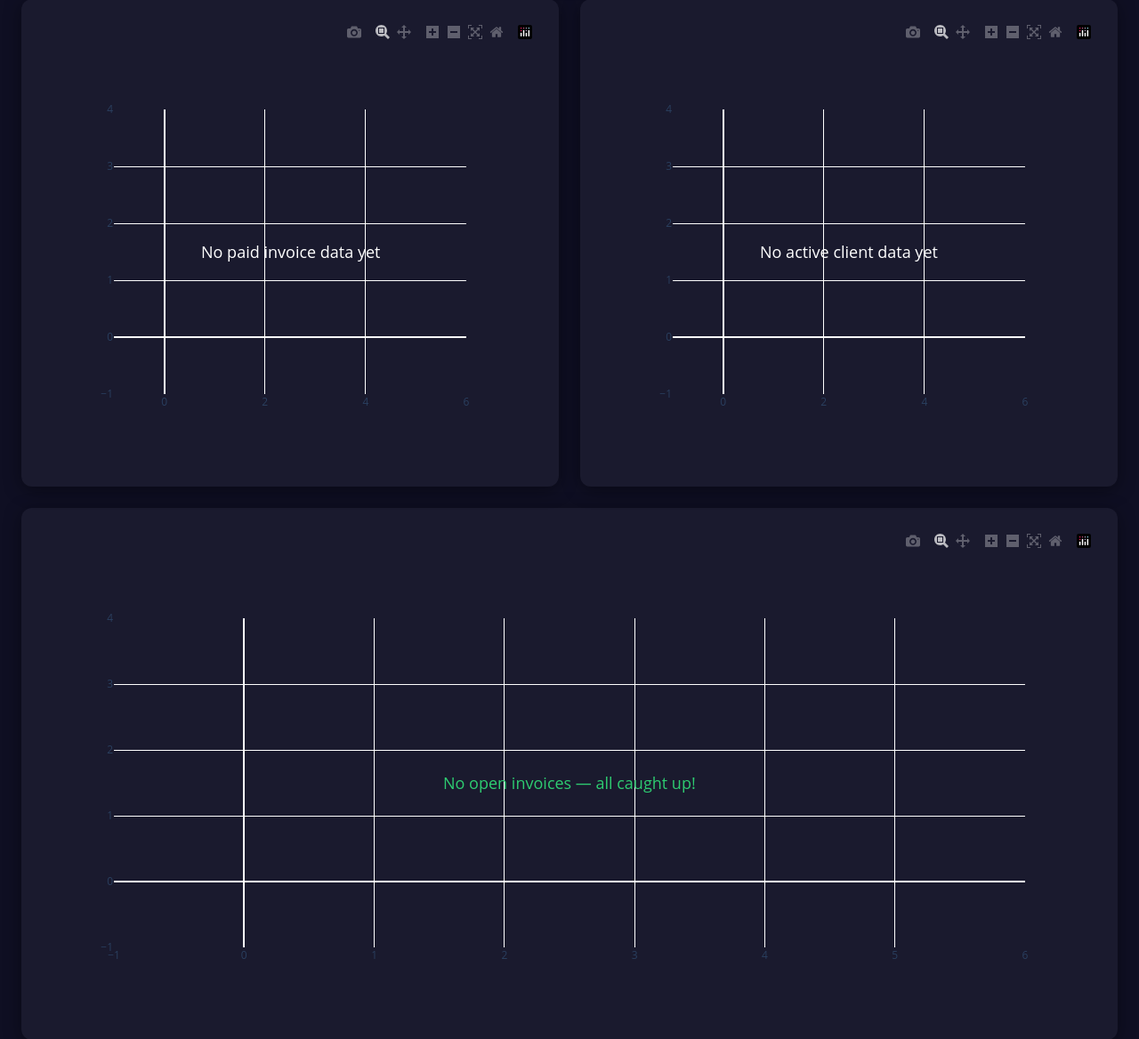
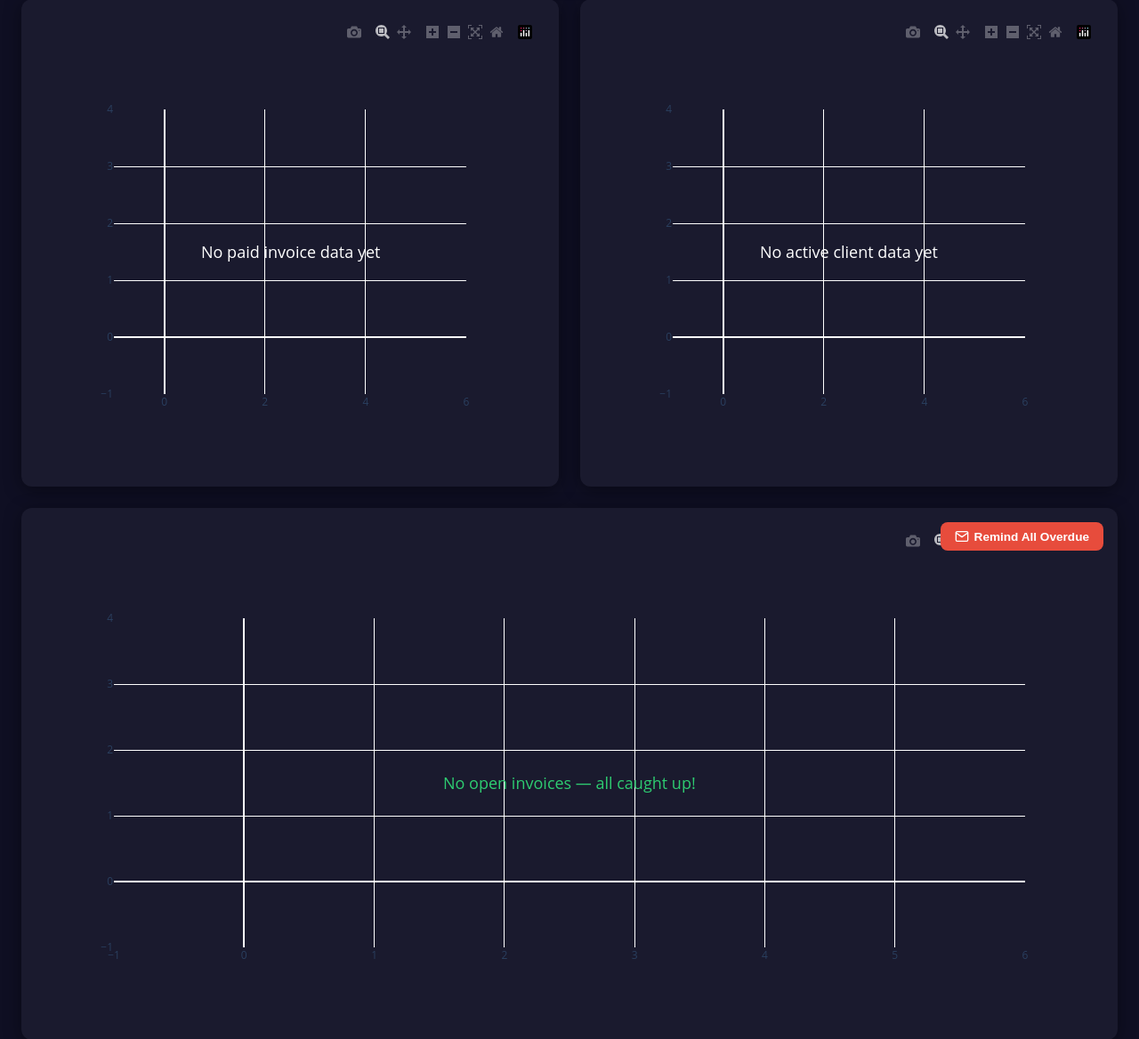
Before and after one commit to afine1995-1995/finance-dashboard, a Flask app: page / in a window 1280 px wide. Shown: the part 2318-3486 px from the top of the page at 89% size. Run offline with Flask 3, Linux system fonts and the light colour scheme; data that the repository does not hold is empty; some libraries are stand-ins or nearby versions.

Commit message:
Add Remind All Overdue button to expected revenue chart
Red button in top-right of the chart sends reminder emails to all
overdue clients at once. Confirms before sending, shows results.

Co-Authored-By: Claude Opus 4.6 <noreply@anthropic.com>

```diff
--- a/web/routes.py
+++ b/web/routes.py
@@ -3,7 +3,7 @@ from datetime import datetime, timezone
 
 from flask import Blueprint, Response, jsonify, render_template, request
 
-from models.queries import get_open_invoices_for_client, mark_email_sent
+from models.queries import get_open_invoices_for_client, get_all_late_invoices, mark_email_sent
 from services.email_service import send_reminder_email
 from services.stripe_service import get_fresh_invoice
 from scheduler.jobs import post_weekly_summary, post_mtd_report, post_overdue_report
@@ -148,3 +148,41 @@ def api_send_reminder():
     except Exception as e:
         logger.error(f"Email send failed for {invoice_id}: {e}")
         return jsonify({"error": f"Failed to send email: {e}"}), 500
+
+
+@bp.route("/api/invoices/remind-all-overdue", methods=["POST"])
+def api_remind_all_overdue():
+    invoices = get_all_late_invoices()
+    if not invoices:
+        return jsonify({"success": True, "sent": 0, "failed": 0, "skipped": 0, "results": []})
+
+    sent = 0
+    failed = 0
+    skipped = 0
+    results = []
+
+    for inv in invoices:
+        invoice_id = inv["id"]
+        invoice = get_fresh_invoice(invoice_id)
+        if not invoice:
+            skipped += 1
+            results.append({"id": invoice_id, "status": "skipped", "reason": "Could not fetch from Stripe"})
+            continue
+
+        customer_email = invoice.get("customer_email")
+        if not customer_email:
+            skipped += 1
+            results.append({"id": invoice_id, "status": "skipped", "reason": "No email on file", "customer": invoice.get("customer_name", "Unknown")})
+            continue
+
+        try:
+            send_reminder_email(customer_email, invoice)
+            mark_email_sent(invoice_id)
+            sent += 1
+            results.append({"id": invoice_id, "status": "sent", "email": customer_email, "customer": invoice.get("customer_name", "Unknown")})
+        except Exception as e:
+            failed += 1
+            results.append({"id": invoice_id, "status": "failed", "reason": str(e), "customer": invoice.get("customer_name", "Unknown")})
+            logger.error(f"Bulk remind failed for {invoice_id}: {e}")
+
+    return jsonify({"success": True, "sent": sent, "failed": failed, "skipped": skipped, "results": results})
--- a/web/static/css/style.css
+++ b/web/static/css/style.css
@@ -282,3 +282,37 @@ main {
 .btn-reminder-error {
     background: #e74c3c;
 }
+
+/* Remind All Overdue button */
+.btn-remind-all {
+    position: absolute;
+    top: 16px;
+    right: 16px;
+    z-index: 10;
+    display: inline-flex;
+    align-items: center;
+    gap: 6px;
+    padding: 8px 16px;
+    border: none;
+    border-radius: 8px;
+    background: #e74c3c;
+    color: #fff;
+    font-size: 0.85rem;
+    font-weight: 600;
+    cursor: pointer;
+    transition: background 0.2s, transform 0.1s;
+}
+
+.btn-remind-all:hover:not(:disabled) {
+    background: #c0392b;
+    transform: translateY(-1px);
+}
+
+.btn-remind-all:active:not(:disabled) {
+    transform: translateY(0);
+}
+
+.btn-remind-all:disabled {
+    opacity: 0.7;
+    cursor: default;
+}
--- a/web/static/js/dashboard.js
+++ b/web/static/js/dashboard.js
@@ -23,6 +23,44 @@ async function pushSlackReport() {
     } catch (err) {
         label.textContent = "Failed";
         btn.style.background = "#e74c3c";
+        setTimeout(() => {
+            label.textContent = original;
+            btn.style.background = "";
+            btn.disabled = false;
+        }, 3000);
+    }
+}
+
+async function remindAllOverdue() {
+    if (!confirm("This will send reminder emails to all overdue clients. Continue?")) return;
+
+    const btn = document.getElementById("remind-all-btn");
+    const label = btn.querySelector("span");
+    const original = label.textContent;
+
+    btn.disabled = true;
+    label.textContent = "Sending...";
+
+    try {
+        const resp = await fetch("/api/invoices/remind-all-overdue", { method: "POST" });
+        const data = await resp.json();
+        if (data.success) {
+            label.textContent = `Sent ${data.sent}!`;
+            btn.style.background = "#2EB67D";
+            if (data.failed > 0) {
+                label.textContent += ` (${data.failed} failed)`;
+            }
+            setTimeout(() => {
+                label.textContent = original;
+                btn.style.background = "";
+                btn.disabled = false;
+            }, 5000);
+        } else {
+            throw new Error(data.error || "Unknown error");
+        }
+    } catch (err) {
+        label.textContent = "Failed";
+        btn.style.background = "#c0392b";
         setTimeout(() => {
             label.textContent = original;
             btn.style.background = "";
--- a/web/templates/dashboard.html
+++ b/web/templates/dashboard.html
@@ -20,7 +20,14 @@
     </div>
 </div>
 
-<div class="chart-container">
+<div class="chart-container" style="position:relative;">
+    <button id="remind-all-btn" class="btn-remind-all" onclick="remindAllOverdue()">
+        <svg width="16" height="16" viewBox="0 0 24 24" fill="none" stroke="currentColor" stroke-width="2" stroke-linecap="round" stroke-linejoin="round">
+            <path d="M4 4h16c1.1 0 2 .9 2 2v12c0 1.1-.9 2-2 2H4c-1.1 0-2-.9-2-2V6c0-1.1.9-2 2-2z"/>
+            <polyline points="22,6 12,13 2,6"/>
+        </svg>
+        <span>Remind All Overdue</span>
+    </button>
     <div id="expected-revenue-chart" class="chart-fixed-tall"></div>
 </div>
 
```
